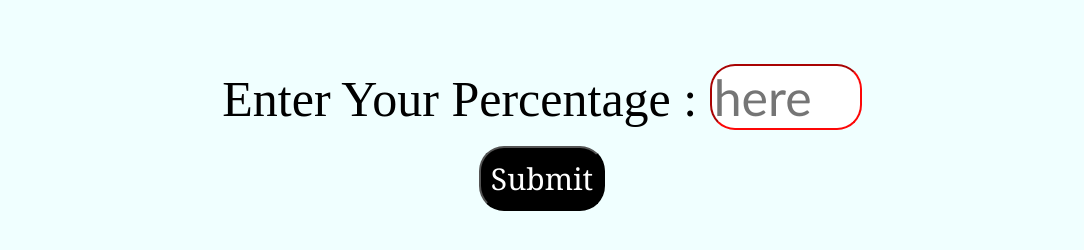
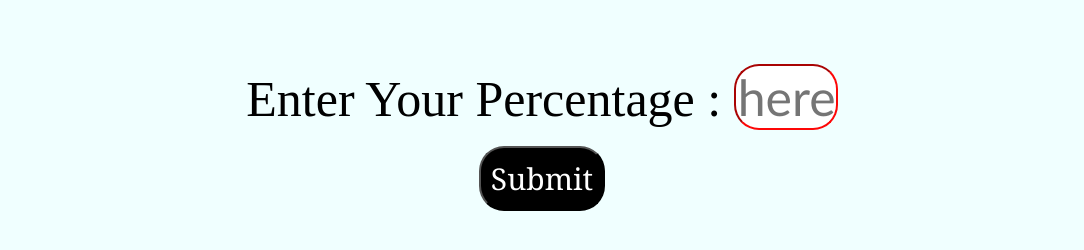
Before and after one commit to MoizQureshi123/Grade-app-with-switch-and-logical-op.., a plain HTML site: page index.html in a window 1280 px wide. Shown: the part 206-456 px from the top of the page, without its empty margins (98-1182 px from the left). Drawn offline with Linux system fonts and the light colour scheme.

Commit message:
Update styles.css

```diff
--- a/styles.css
+++ b/styles.css
@@ -3,7 +3,7 @@ body{
     background-color: azure;
 }
   .input{
-    width: 9rem;
+    width: 6rem;
 
   }
   h1{
```
